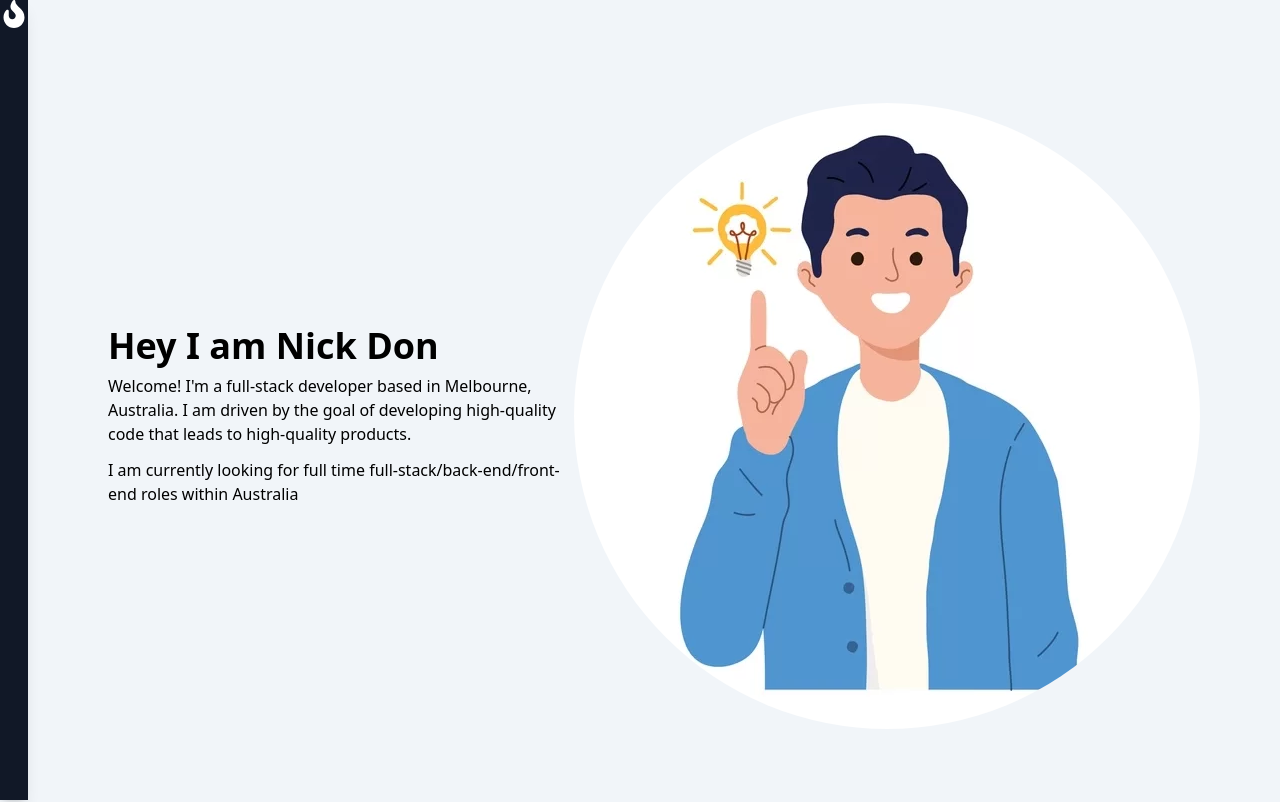
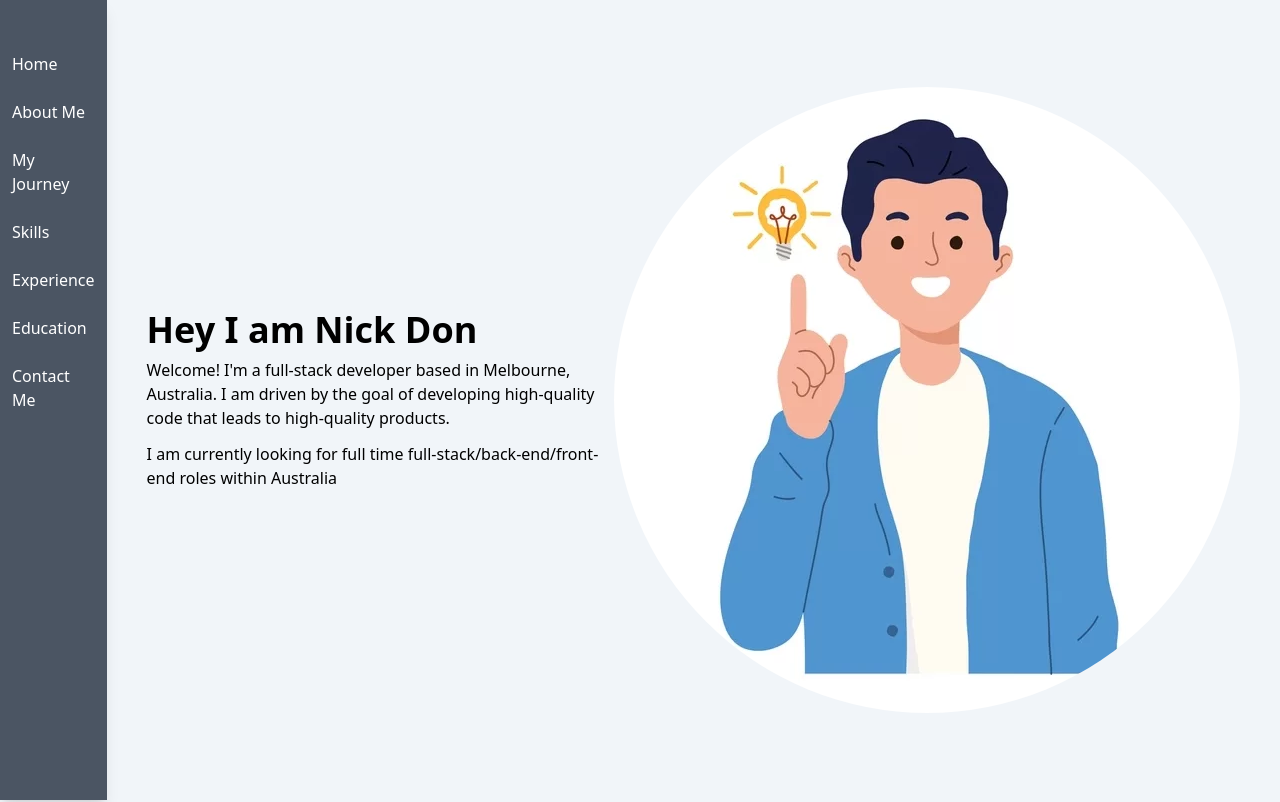
Before and after one commit to ndon97/personalWebsite, a React (Vite) app: page / in a window 1280 px wide. Shown: the top 802 px of the page. Built offline with nearby package versions, Linux system fonts and the light colour scheme.

Commit message:
add sidebar

```diff
--- a/package.json
+++ b/package.json
@@ -14,7 +14,8 @@
     "@heroicons/react": "^2.1.4",
     "react": "^18.2.0",
     "react-dom": "^18.2.0",
-    "react-icons": "^5.2.1"
+    "react-icons": "^5.2.1",
+    "react-router-dom": "^6.23.1"
   },
   "devDependencies": {
     "@types/react": "^18.2.66",
--- a/src/App.tsx
+++ b/src/App.tsx
@@ -4,17 +4,21 @@ import About from './HomePage/About/About';
 import MyJourney from './HomePage/MyJourney/MyJourney';
 import Skills from './HomePage/Skills/Skills';
 import Experience from './HomePage/Experience/Experience';
+import Education from './HomePage/Education/Education';
+import ContactMe from './HomePage/ContactMe/ContactMe';
 
 export default function App() {
   return (
     <div className="flex justify-between bg-slate-100">
       <SideBar />
-      <div className="flex flex-col pl-10 pr-10">
+      <div className="flex flex-col">
         <HeroBanner />
         <About />
         <MyJourney />
         <Skills />
         <Experience />
+        <Education />
+        <ContactMe />
       </div>
     </div>
   );
--- /dev/null
+++ b/src/HomePage/ContactMe/ContactMe.tsx
@@ -0,0 +1,26 @@
+import ContactMeCard from './ContactMeCard';
+import { FaMobileAlt, FaEnvelope, FaGithub, FaLinkedin } from 'react-icons/fa';
+
+export default function ContactMe() {
+  return (
+    <footer className="flex justify-around bg-white p-10">
+      <ContactMeCard title="Mobile" value="0425273316" icon={<FaMobileAlt size={30} color="" />} />
+      <ContactMeCard
+        title="Email"
+        link="nick.don.1102@gmail.com"
+        email={true}
+        icon={<FaEnvelope size={30} color="" />}
+      />
+      <ContactMeCard
+        title="Github"
+        link="https://github.com/ndon97"
+        icon={<FaGithub size={30} color="" />}
+      />
+      <ContactMeCard
+        title="Linkedln"
+        link="https://www.linkedin.com/in/nick-don/"
+        icon={<FaLinkedin size={30} color="#0077B5" />}
+      />
+    </footer>
+  );
+}
--- /dev/null
+++ b/src/HomePage/ContactMe/ContactMeCard.tsx
@@ -0,0 +1,28 @@
+type ContactMeCardProps = {
+  icon?: JSX.Element;
+  title: string;
+  value?: string;
+  link?: string;
+  email?: boolean;
+};
+
+export default function ContactMeCard({ icon, title, value, link, email }: ContactMeCardProps) {
+  return (
+    <div className="flex items-center">
+      <div className="rounded-full border border-sky-500 bg-slate-100 p-3">{icon}</div>
+      <div className="ml-4">
+        <h1 className="text-center text-2xl">{title}</h1>
+        {value && <p>{value}</p>}
+        {link && (
+          <a
+            href={email ? 'mailto:nick.don.1102@gmail.com' : link}
+            target="_blank"
+            rel="noreferrer"
+          >
+            {link}
+          </a>
+        )}
+      </div>
+    </div>
+  );
+}
--- /dev/null
+++ b/src/HomePage/Education/Education.tsx
@@ -0,0 +1,16 @@
+import EducationTab from './EducationTab';
+export default function Education() {
+  return (
+    <div className="flex w-full flex-col p-10">
+      <h1 className="mb-2 text-center text-4xl font-medium text-gray-700">Education</h1>
+      <ol>
+        <EducationTab title="Le Wagon" description="Diploma of Web Development" />
+        <EducationTab
+          title="Monash University"
+          description="Bachelor Of Commerce -  Major in Economics"
+        />
+        <EducationTab title="Salesian College" description="VCE" />
+      </ol>
+    </div>
+  );
+}
--- /dev/null
+++ b/src/HomePage/Education/EducationTab.tsx
@@ -0,0 +1,15 @@
+type EducationTabProps = {
+  title: string;
+  description: string;
+};
+
+export default function EducationTab({ title, description }: EducationTabProps) {
+  return (
+    <div>
+      <h2 className="mb-3 mt-6 font-medium uppercase text-indigo-500">{title}</h2>
+      <ul className="list-inside list-disc text-gray-500 dark:text-gray-400">
+        <li className="mb-3 text-sm font-light text-gray-500">{description}</li>
+      </ul>
+    </div>
+  );
+}
--- a/src/HomePage/Experience/Experience.tsx
+++ b/src/HomePage/Experience/Experience.tsx
@@ -2,7 +2,7 @@ import ExperienceTab from './ExperienceTab';
 
 export default function Experience() {
   return (
-    <div className="flex h-screen w-full flex-col p-10 pb-2">
+    <div className="mt-10 flex w-full flex-col pl-10 pt-10">
       <h1 className="mb-2 text-center text-4xl font-medium text-gray-700">Expereince</h1>
       <ExperienceTab
         title="Xplor Technologies"
--- a/src/HomePage/Experience/ExperienceTab.tsx
+++ b/src/HomePage/Experience/ExperienceTab.tsx
@@ -9,7 +9,9 @@ export default function ExperienceTab({ title, description }: ExperienceTabProps
       <h2 className="mb-3 mt-6 font-medium uppercase text-indigo-500">{title}</h2>
       <ul className="list-inside list-disc text-gray-500 dark:text-gray-400">
         {description.map((desc) => (
-          <li className="mb-3 text-sm font-light text-gray-500">{desc}</li>
+          <li key={desc} className="mb-3 text-sm font-light text-gray-500">
+            {desc}
+          </li>
         ))}
       </ul>
     </div>
--- a/src/HomePage/HeroBanner/HeroBanner.tsx
+++ b/src/HomePage/HeroBanner/HeroBanner.tsx
@@ -1,6 +1,6 @@
 export default function HeroBanner() {
   return (
-    <div className="flex h-screen w-full items-center justify-center p-10 pb-2">
+    <div className="flex h-screen w-full items-center justify-center pl-10 pr-10">
       <div>
         <h1 className="mb-2 text-4xl font-bold">Hey I am Nick Don</h1>
         <p className="mr-2">
--- a/src/HomePage/Sidebar/Sidebar.tsx
+++ b/src/HomePage/Sidebar/Sidebar.tsx
@@ -1,10 +1,17 @@
-import SidebarIcon from './SidebarIcon';
-import { FaFire } from 'react-icons/fa';
+import SidebarItem from './SidebarItem';
 
 export default function SideBar() {
   return (
-    <div className="sticky left-0 top-0 flex h-screen w-16 flex-col bg-gray-900 text-white shadow-lg">
-      <SidebarIcon icon={<FaFire size="28" />} />
+    <div className="sticky left-0 top-0 flex h-screen w-40 flex-col bg-gray-600 text-white shadow-lg">
+      <div className="mt-10">
+        <SidebarItem title="Home" />
+        <SidebarItem title="About Me" />
+        <SidebarItem title="My Journey" />
+        <SidebarItem title="Skills" />
+        <SidebarItem title="Experience" />
+        <SidebarItem title="Education" />
+        <SidebarItem title="Contact Me" />
+      </div>
     </div>
   );
 }
--- a/src/HomePage/Sidebar/SidebarIcon.tsx
+++ /dev/null
@@ -1,7 +0,0 @@
-type SidebarIconProps = {
-  icon: React.ReactNode;
-};
-
-export default function SidebarIcon({ icon }: SidebarIconProps) {
-  return <div className="sidebar-icon">{icon}</div>;
-}
--- /dev/null
+++ b/src/HomePage/Sidebar/SidebarItem.tsx
@@ -0,0 +1,11 @@
+type SidebarItemProps = {
+  title: string;
+};
+
+export default function SidebarItem({ title }: SidebarItemProps) {
+  return (
+    <div className="p-3">
+      <p>{title}</p>
+    </div>
+  );
+}
```
Also changed, not shown: 1 other file (tests, documents, lock files or other folders).
